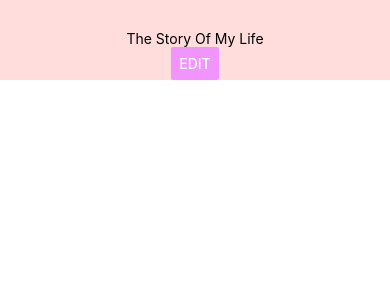
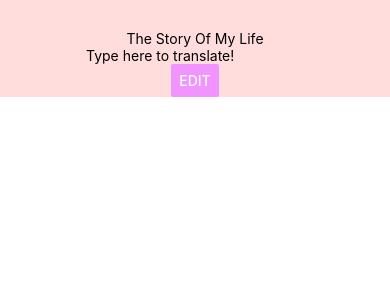
Before and after one commit to LeaderD/Exam1Team2, a React Native app: screen / in a window 390 px wide. Both pictures are taken after a click on the button "EDIT". Shown: the top 300 px of the page. Built offline with nearby package versions, Linux system fonts and the light colour scheme.

Commit message:
Toggle Fixed
Hello Toggle Fixed

```diff
--- a/comps/Header.js
+++ b/comps/Header.js
@@ -14,16 +14,20 @@ function Header() {
 
     const [settedText, setChangeText] = useState('The Story Of My Life');
     const [showInput, setShowInput] = useState(false);
-    var EditButton = null;
     var InputTitle = null;
 
     if (showInput === true){
     InputTitle = (
-        <TextInput
+      <View>
+           <TextInput
           placeholder="Type here to translate!"
           onChangeText={() => this.setChangeText({})}
           value={setChangeText}
         />
+      </View>
+
+
+
       )
     }
 
@@ -37,7 +41,7 @@ function Header() {
           title="Edit"
           color="#f194ff"
           onPress = {() => {
-            setShowInput[(!showInput)];
+            setShowInput(!showInput);
             }}
         />
       </View>
```
